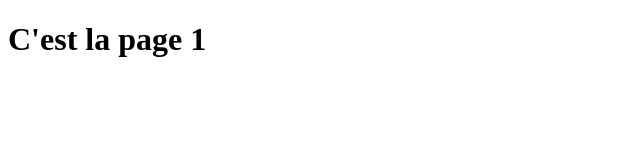
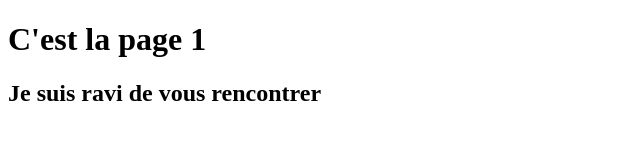
Before and after one commit to nadhem17/Test, a plain HTML site: page page1.html in a window 1280 px wide. Shown: the whole page, without its empty margins (0-640 px from the left). Drawn offline with Linux system fonts and the light colour scheme.

Commit message:
modification de la page 1

```diff
--- a/page1.html
+++ b/page1.html
@@ -6,5 +6,6 @@
 </head>
 <body>
 	<h1>C'est la page 1</h1>
+	<h2>Je suis ravi de vous rencontrer</h2>
 </body>
 </html>
```
